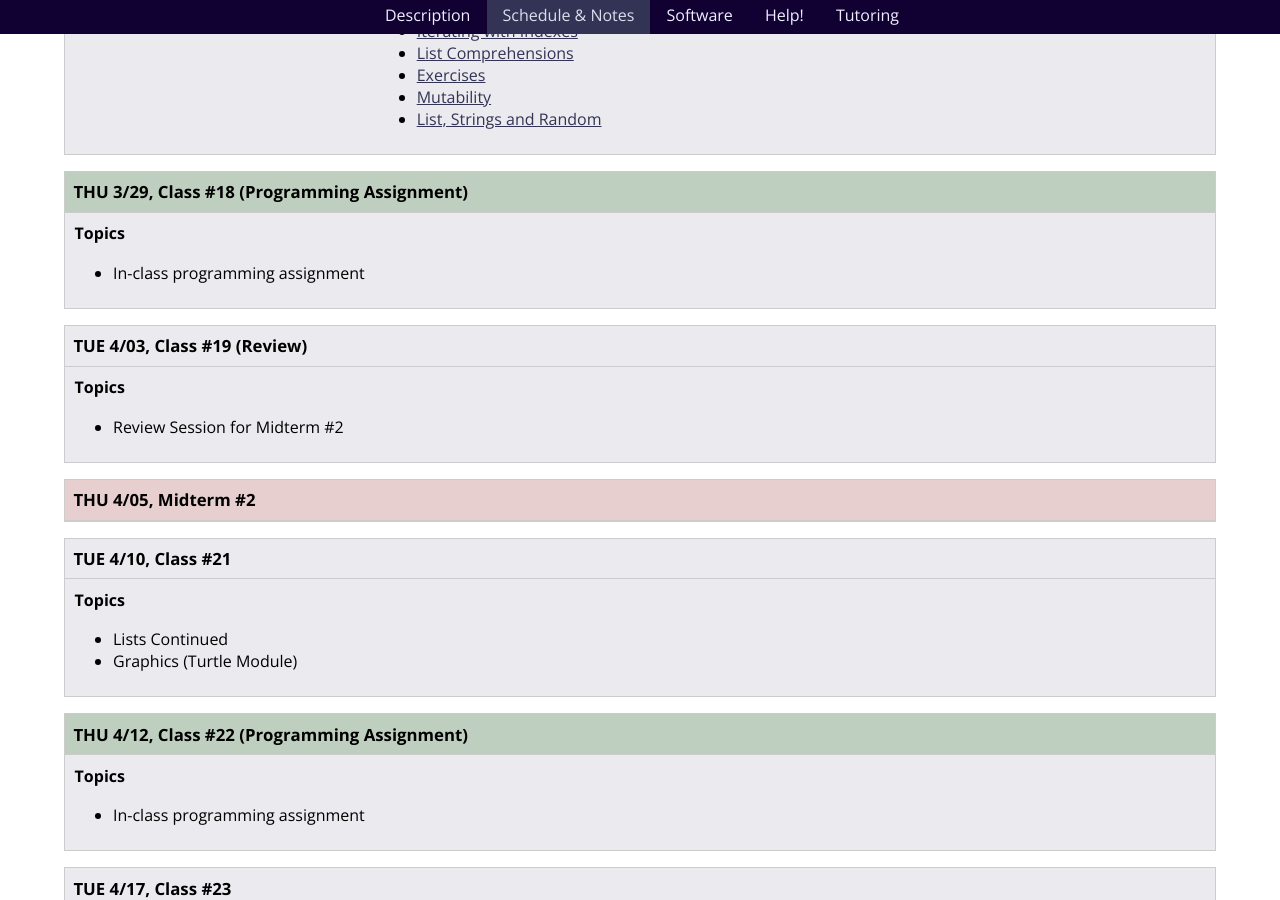
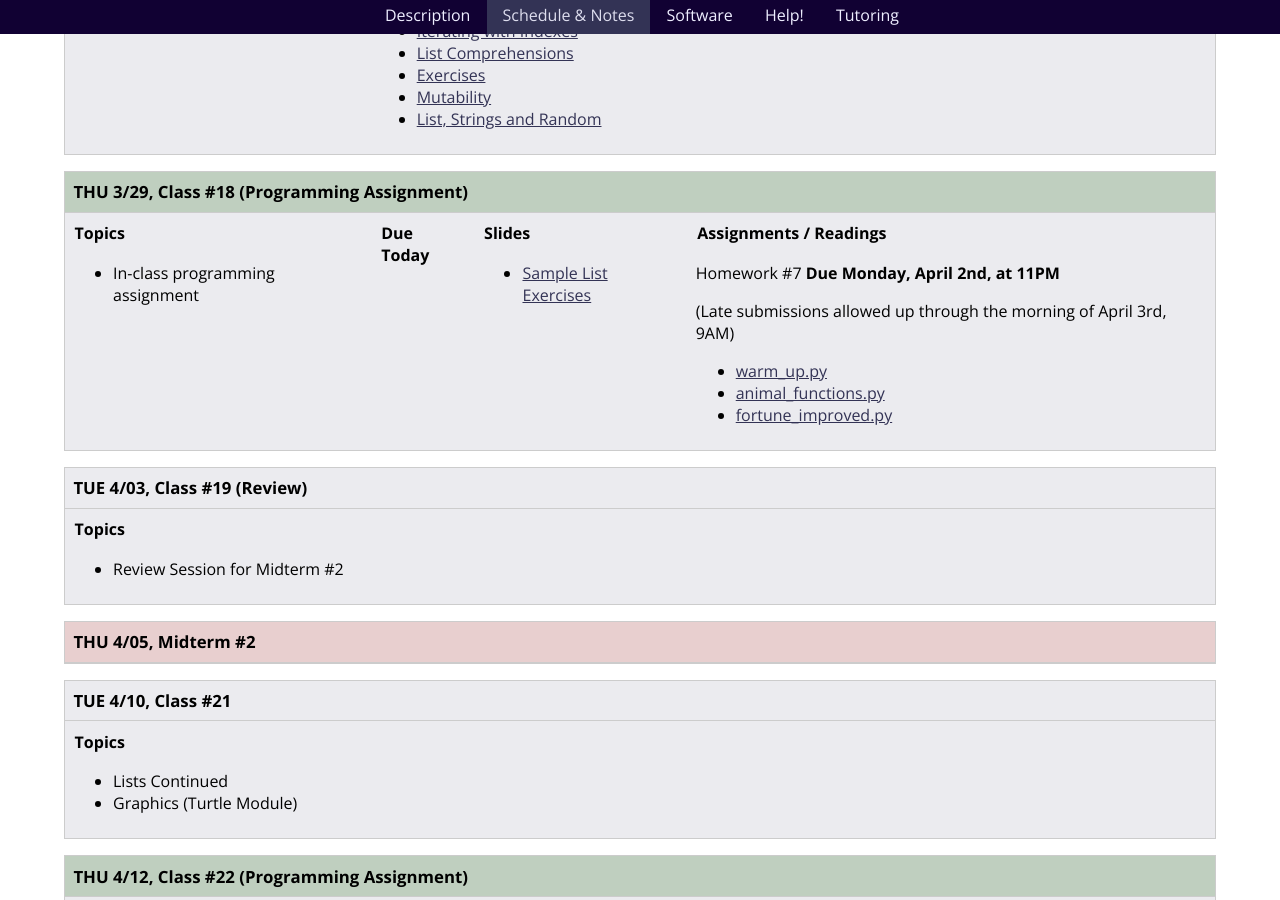
Before and after one commit to foureyes/csci-ua.0002-spring2018-002-008, a Jekyll site: the page built from schedule.markdown, in a window 1280 px wide and 900 px high, scrolled down 6973 px. Built offline with Jekyll 4.4.1, drawn with Linux system fonts in a browser that asks for light colours.

Commit message:
add class 18

```diff
--- a/_includes/classes/18/materials.markdown
+++ b/_includes/classes/18/materials.markdown
@@ -17,9 +17,9 @@
 <article class="assignments" markdown="block">
 ####  Assignments / Readings
 
-Homework #7 __Due Monday, April 3rd, at 11PM__
+Homework #7 __Due Monday, April 2nd, at 11PM__
 
-(Late submissions allowed up through the morning of April 4th, 9AM)
+(Late submissions allowed up through the morning of April 3rd, 9AM)
 
 * [warm_up.py](homework/hw07/warm_up.py)
 * [animal_functions.py](homework/hw07/animal_functions.py)
--- a/schedule.markdown
+++ b/schedule.markdown
@@ -314,7 +314,7 @@ Jump to Class:
 
 * In-class programming assignment
 
-</article>{% comment %} {% include classes/18/materials.markdown %}{% endcomment %}</div> </section>
+</article>{% include classes/18/materials.markdown %}</div> </section>
 
 <a name="class19"></a><!---------- start --------------->
 
```
Also changed, not shown: 2 other files.
